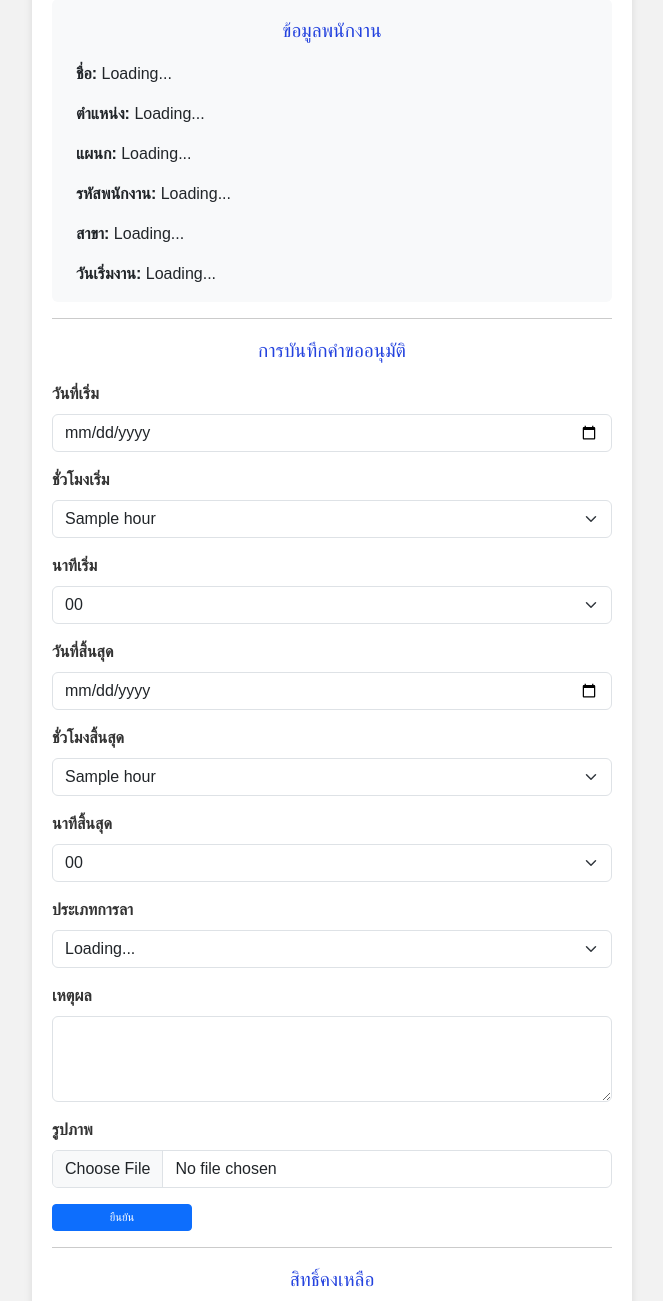
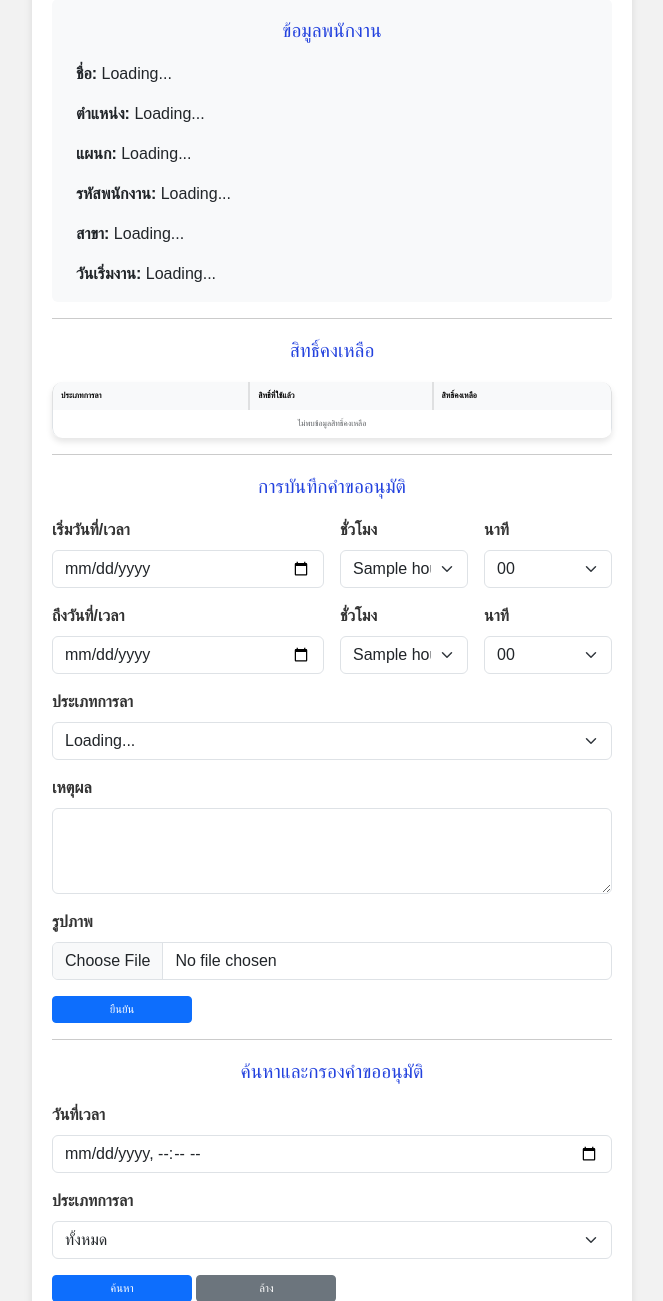
Before and after one commit to PDC-programmer/PDC_Attendance, a Django app: template attendance_app/templates/attendance/leave_request_auth.html in a window 1280 px wide. Shown: the part 168-1469 px from the top of the page, without its empty margins (308-971 px from the left). Run offline with Django 5.2, Linux system fonts and the light colour scheme; a user stored in the database is signed in; tables that the repository leaves empty hold one stand-in row (values such as "Sample post"); the template is opened without the code that fills it: most values are stand-ins (such as "Sample title", 1, 10 or a date in 2020); data that the repository does not hold is empty; parts of the project's set-up code (start-up, migrations or seed data) failed here and were passed over; some libraries are stand-ins or nearby versions.

Commit message:
edit: UX/UI

```diff
--- a/attendance_app/templates/attendance/leave_request_auth.html
+++ b/attendance_app/templates/attendance/leave_request_auth.html
@@ -18,67 +18,6 @@
             <p class="mx-4"><strong>วันเริ่มงาน:</strong> <span id="employee-date-of-start">Loading...</span></p>
         </div>
         <hr>
-        <!-- Leave Request Form -->
-
-        <form id="leave-request-form" enctype="multipart/form-data">
-            <h4 class="text-center">การบันทึกคำขออนุมัติ</h4>
-            <div class="mb-3">
-                <label for="start-date" class="form-label">วันที่เริ่ม</label>
-                <input type="date" id="start-date" name="start_date" class="form-control" required>
-            </div>
-            <div class="mb-3">
-                <label for="start-hour" class="form-label">ชั่วโมงเริ่ม</label>
-                <select id="start-hour" name="start_hour" class="form-select" required>
-                    <!-- ชั่วโมงระหว่าง 07-21 -->
-                    {% for hour in hours_range %}
-                    <option value="{{ hour }}">{{ hour }}</option>
-                    {% endfor %}
-                </select>
-            </div>
-            <div class="mb-3">
-                <label for="start-minute" class="form-label">นาทีเริ่ม</label>
-                <select id="start-minute" name="start_minute" class="form-select" required>
-                    <option value="00">00</option>
-                    <option value="30">30</option>
-                </select>
-            </div>
-
-            <div class="mb-3">
-                <label for="end-date" class="form-label">วันที่สิ้นสุด</label>
-                <input type="date" id="end-date" name="end_date" class="form-control" required>
-            </div>
-            <div class="mb-3">
-                <label for="end-hour" class="form-label">ชั่วโมงสิ้นสุด</label>
-                <select id="end-hour" name="end_hour" class="form-select" required>
-                    {% for hour in hours_range %}
-                    <option value="{{ hour }}">{{ hour }}</option>
-                    {% endfor %}
-                </select>
-            </div>
-            <div class="mb-3">
-                <label for="end-minute" class="form-label">นาทีสิ้นสุด</label>
-                <select id="end-minute" name="end_minute" class="form-select" required>
-                    <option value="00">00</option>
-                    <option value="30">30</option>
-                </select>
-            </div>
-            <div class="mb-3">
-                <label for="leave-type" class="form-label">ประเภทการลา</label>
-                <select class="form-select" id="leave-type" name="type" required>
-                    <option value="">Loading...</option>
-                </select>
-            </div>
-            <div class="mb-3">
-                <label for="reason" class="form-label">เหตุผล</label>
-                <textarea class="form-control" id="reason" name="reason" rows="3" required></textarea>
-            </div>
-            <div class="mb-3">
-                <label for="leave-image" class="form-label">รูปภาพ</label>
-                <input type="file" class="form-control" id="leave-image" name="image" accept="image/*">
-            </div>
-            <button type="submit" class="btn btn-primary btn-sm" style="width: 25%;">ยืนยัน</button>
-        </form>
-        <hr>
 
         <!-- Leave Balances -->
         <h4 class="text-center">สิทธิ์คงเหลือ</h4>
@@ -97,6 +36,70 @@
                 </tr>
             </tbody>
         </table>
+        <hr>
+        <!-- Leave Request Form -->
+
+        <form id="leave-request-form" enctype="multipart/form-data">
+            <h4 class="text-center">การบันทึกคำขออนุมัติ</h4>
+            <div class="row g-3">
+                <div class="mb-3 col-md-6">
+                    <label for="start-date" class="form-label">เริ่มวันที่/เวลา</label>
+                    <input type="date" id="start-date" name="start_date" class="form-control" required>
+                </div>
+                <div class="mb-3 col-md-3">
+                    <label for="start-hour" class="form-label">ชั่วโมง</label>
+                    <select id="start-hour" name="start_hour" class="form-select" required>
+                        <!-- ชั่วโมงระหว่าง 07-21 -->
+                        {% for hour in hours_range %}
+                        <option value="{{ hour }}">{{ hour }}</option>
+                        {% endfor %}
+                    </select>
+                </div>
+                <div class="mb-3 col-md-3">
+                    <label for="start-minute" class="form-label">นาที</label>
+                    <select id="start-minute" name="start_minute" class="form-select" required>
+                        <option value="00">00</option>
+                        <option value="30">30</option>
+                    </select>
+                </div>
+            </div>
+            <div class="row g-3">
+                <div class="mb-3 col-md-6">
+                    <label for="end-date" class="form-label">ถึงวันที่/เวลา</label>
+                    <input type="date" id="end-date" name="end_date" class="form-control" required>
+                </div>
+                <div class="mb-3 col-md-3">
+                    <label for="end-hour" class="form-label">ชั่วโมง</label>
+                    <select id="end-hour" name="end_hour" class="form-select" required>
+                        {% for hour in hours_range %}
+                        <option value="{{ hour }}">{{ hour }}</option>
+                        {% endfor %}
+                    </select>
+                </div>
+                <div class="mb-3 col-md-3">
+                    <label for="end-minute" class="form-label">นาที</label>
+                    <select id="end-minute" name="end_minute" class="form-select" required>
+                        <option value="00">00</option>
+                        <option value="30">30</option>
+                    </select>
+                </div>
+            </div>
+            <div class="mb-3">
+                <label for="leave-type" class="form-label">ประเภทการลา</label>
+                <select class="form-select" id="leave-type" name="type" required>
+                    <option value="">Loading...</option>
+                </select>
+            </div>
+            <div class="mb-3">
+                <label for="reason" class="form-label">เหตุผล</label>
+                <textarea class="form-control" id="reason" name="reason" rows="3" required></textarea>
+            </div>
+            <div class="mb-3">
+                <label for="leave-image" class="form-label">รูปภาพ</label>
+                <input type="file" class="form-control" id="leave-image" name="image" accept="image/*">
+            </div>
+            <button type="submit" class="btn btn-primary btn-sm" style="width: 25%;">ยืนยัน</button>
+        </form>
         <hr>
 
 
--- a/general_app/templates/general/base.html
+++ b/general_app/templates/general/base.html
@@ -113,14 +113,14 @@
                             </a>
                             <ul class="dropdown-menu" aria-labelledby="userDropdown">
                                 <li>
-                                    <a class="dropdown-item" href="/attendance/leave-request-auth/">ลางาน</a>
+                                    <a class="dropdown-item" href="/attendance/leave-request-auth/">ขอลางาน</a>
                                 </li>
                                 <li>
                                     <a class="dropdown-item" href="/attendance/leave-requests-list/">รายการคำขอ</a>
                                 </li>
                                 {% if user.role == "Manager" %}
                                 <li>
-                                    <a class="dropdown-item" href="/attendance/leave-requests-approval/">การพิจารณา</a>
+                                    <a class="dropdown-item" href="/attendance/leave-requests-approval/">รายการอนุมัติ</a>
                                 </li>
                                 {% endif %}
 
```
